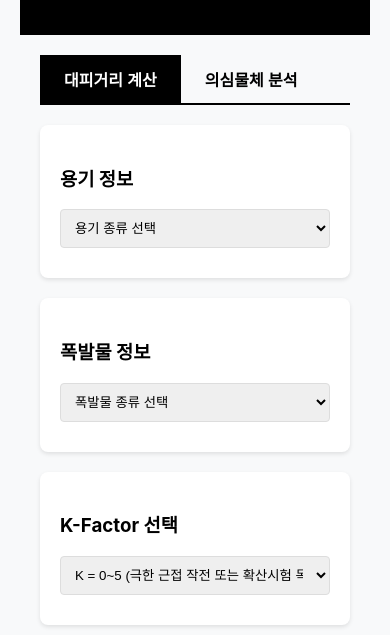
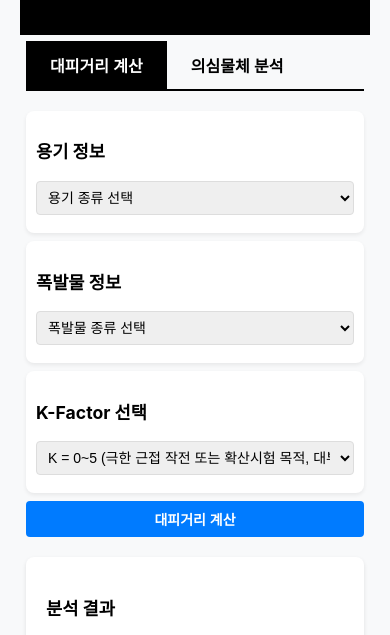
Before and after one commit to jeongwon88/EOD, a plain HTML site: page index.html in a window 390 px wide. Shown: the part 152-787 px from the top of the page. Drawn offline with nearby package versions, Linux system fonts and the light colour scheme.

Commit message:
Add files via upload

```diff
--- a/index.html
+++ b/index.html
@@ -37,29 +37,30 @@
 
         .input-section {
             background-color: var(--secondary-color);
-            padding: 20px;
-            margin-bottom: 20px;
+            padding: 16px;
+            margin-bottom: 14px;
             border-radius: 8px;
-            box-shadow: 0 2px 4px rgba(0,0,0,0.1);
+            box-shadow: 0 2px 4px rgba(0,0,0,0.07);
         }
 
         select, input[type="number"] {
             width: 100%;
-            padding: 10px;
-            margin-bottom: 10px;
+            padding: 8px;
+            margin-bottom: 8px;
             border: 1px solid #ddd;
             border-radius: 4px;
+            font-size: 15px;
         }
 
         .calculate-btn {
             width: 100%;
-            padding: 12px;
+            padding: 10px;
             background-color: var(--accent-color);
             color: white;
             border: none;
             border-radius: 4px;
             cursor: pointer;
-            font-size: 16px;
+            font-size: 15px;
             font-weight: bold;
         }
 
@@ -254,6 +255,24 @@
         @media (max-width: 600px) {
             .image-upload-section {
                 flex-direction: column; /* 작은 화면에서는 세로로 쌓기 */
+            }
+            .container {
+                padding: 6px;
+            }
+            .input-section {
+                padding: 10px;
+                margin-bottom: 8px;
+            }
+            select, input[type="number"] {
+                padding: 7px;
+                font-size: 14px;
+            }
+            .calculate-btn {
+                padding: 8px;
+                font-size: 14px;
+            }
+            h3 {
+                font-size: 1.1em;
             }
         }
     </style>
@@ -598,6 +617,9 @@
             lastCalculatedDistances = distances;
 
             const resultsSection = document.getElementById('results-section');
+            const selectedK = parseFloat(document.getElementById('kFactor').value);
+            const customDistance = Math.ceil(selectedK * Math.pow(tntEquivalent, 1/3));
+
             resultsSection.innerHTML = `
                 <h3>분석 결과</h3>
                 <div class="result-item">
@@ -612,20 +634,25 @@
                     <span>TNT 당량:</span>
                     <strong>${tntEquivalent.toFixed(2)} kg (${(tntEquivalent * 2.20462).toFixed(2)} lb)</strong>
                 </div>
+                <div class="result-item" style="background:#e9f7ef;">
+                    <span style="font-weight:bold;">설정 대피거리:</span>
+                    <strong>${customDistance} m</strong>
+                    <span style="font-size:13px;display:block;margin-top:4px;">(계산식: ${selectedK} × (${tntEquivalent.toFixed(2)})⅓ = ${customDistance}m)</span>
+                </div>
                 <div class="result-item">
                     <span>권장 대피거리:</span>
                     <div class="distance-list">
                         <div class="distance-item">
                             <strong>${distances.protected.distance} m</strong>
-                            <span class="distance-desc">${distances.protected.description}</span>
+                            <span class="distance-desc">${distances.protected.description} (계산식: 12 × (${tntEquivalent.toFixed(2)})⅓ = ${distances.protected.distance}m)</span>
                         </div>
                         <div class="distance-item">
                             <strong>${distances.building.distance} m</strong>
-                            <span class="distance-desc">${distances.building.description}</span>
+                            <span class="distance-desc">${distances.building.description} (계산식: 40 × (${tntEquivalent.toFixed(2)})⅓ = ${distances.building.distance}m)</span>
                         </div>
                         <div class="distance-item">
                             <strong>${distances.general.distance} m</strong>
-                            <span class="distance-desc">${distances.general.description}</span>
+                            <span class="distance-desc">${distances.general.description} (계산식: 50 × (${tntEquivalent.toFixed(2)})⅓ = ${distances.general.distance}m)</span>
                         </div>
                     </div>
                 </div>
```
